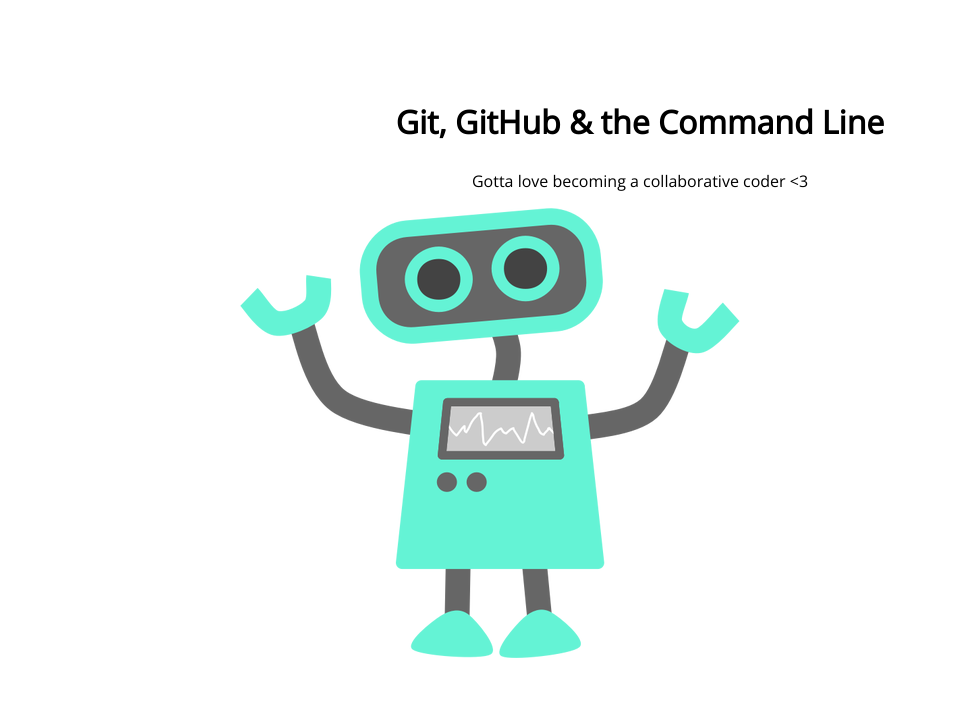
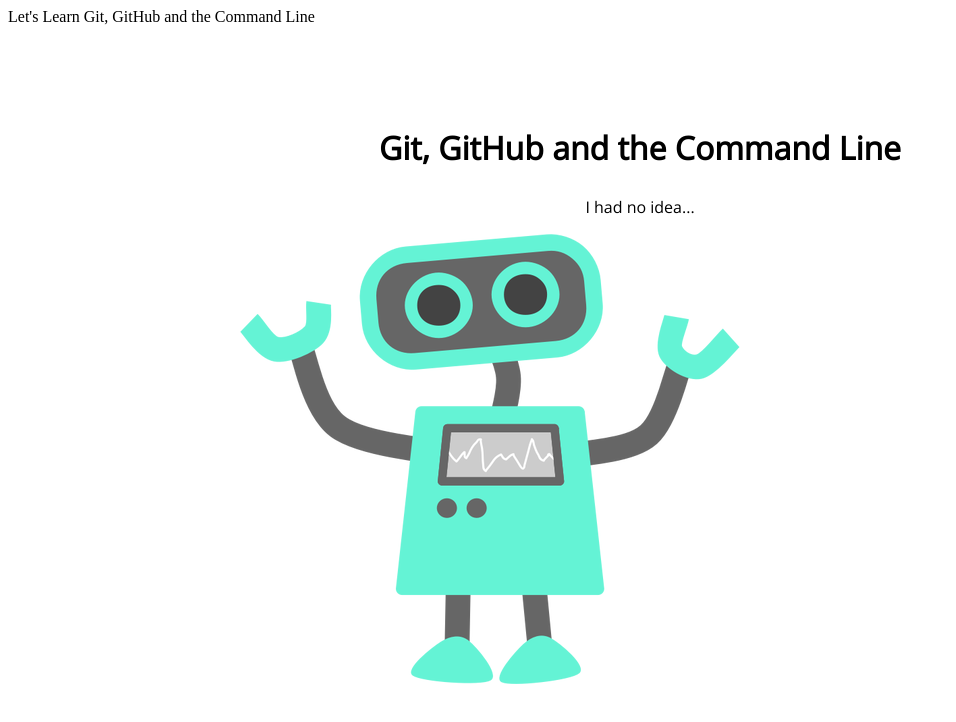
Before and after one commit to tlanderstx/wp-105-class, a plain HTML site: page index.html in a window 1280 px wide. Shown: the whole page, without its empty margins (0-956 px from the left). Drawn offline with nearby package versions, Linux system fonts and the light colour scheme.

Commit message:
changes to text

```diff
--- a/index.html
+++ b/index.html
@@ -1,15 +1,15 @@
 <!DOCTYPE html>
 <html lang="en">
 <head>
-	<meta charset="UTF-8">
+	<meta charset="UTF-8"
 	<title>Let's Learn Git, GitHub and the Command Line</title>
 	<link href='http://fonts.googleapis.com/css?family=Open+Sans' rel='stylesheet' type='text/css'>
 	<link rel="stylesheet" href="css/style.css">
 </head>
 <body>
 	<section>
-		<h1>Git, GitHub & the Command Line</h1>
-		<p>Gotta love becoming a collaborative coder <3</p>
+		<h1>Git, GitHub and the Command Line</h1>
+		<p>I had no idea...</p>
 		<img src="img/happy-blue-robot.png">
 	</section>
 </body>
```
